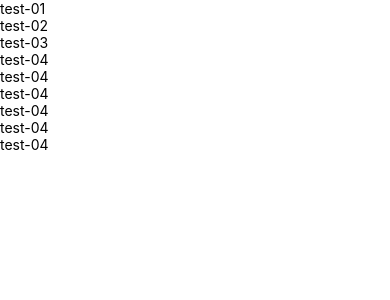
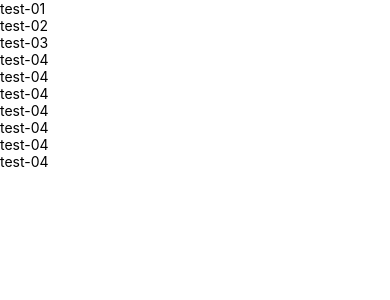
Before and after one commit to GovindSharmaTW/test-task, a React Native app: screen / in a window 390 px wide. Shown: the top 300 px of the page. Built offline with nearby package versions, Linux system fonts and the light colour scheme.

Commit message:
main branch rebase changes second

```diff
--- a/App.tsx
+++ b/App.tsx
@@ -24,6 +24,7 @@ function App() {
     { id: 7, title: 'test-04', body: 'Lorem ipsum dummy main_second' },
     { id: 8, title: 'test-04', body: 'Lorem ipsum dummy test_development_diff2' },
     { id: 9, title: 'test-04', body: 'Lorem ipsum dummy test_rebase_Changes_01' },
+    { id: 10, title: 'test-04', body: 'Lorem ipsum dummy test_rebase_Changes_02' }
   ];
 
   return (
```
